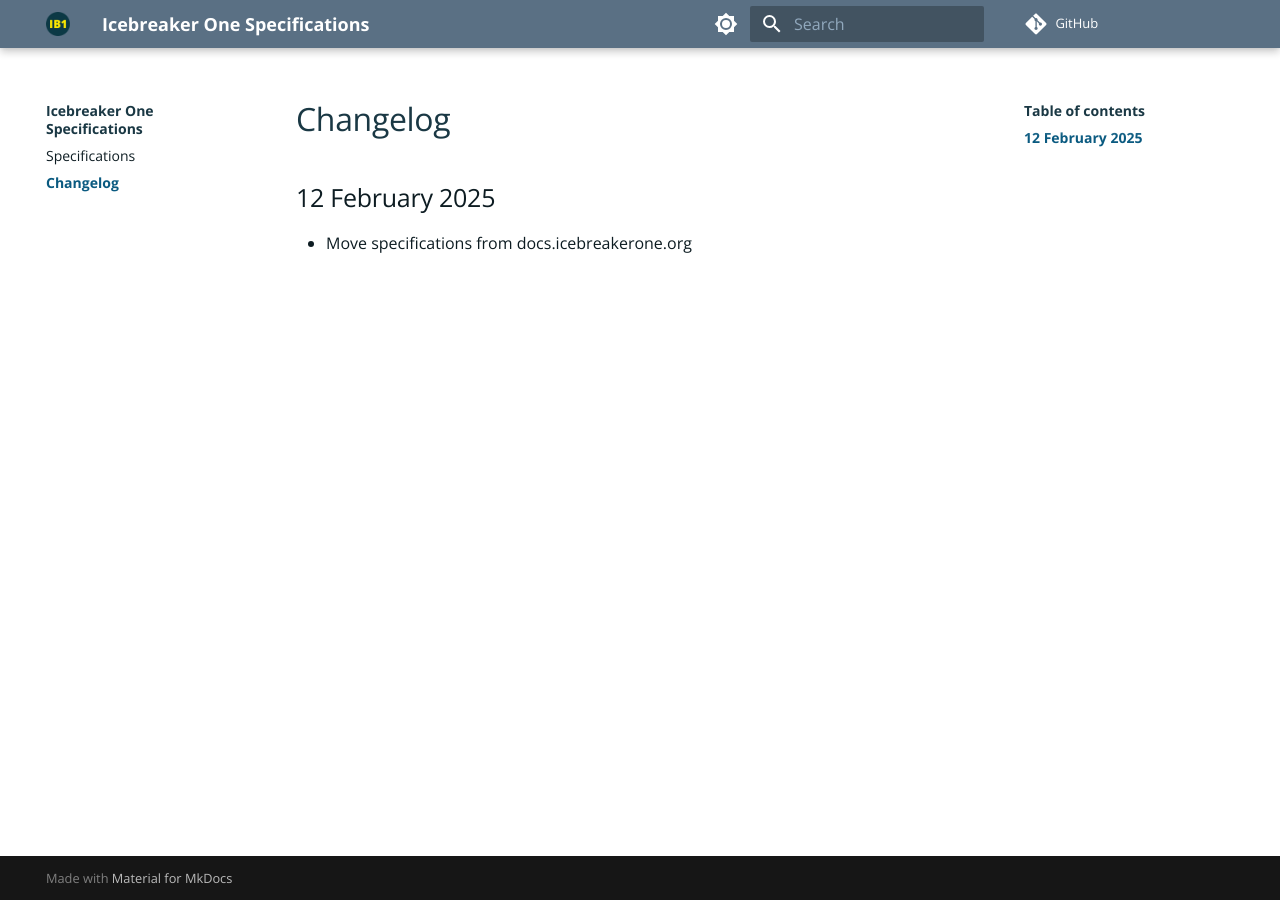
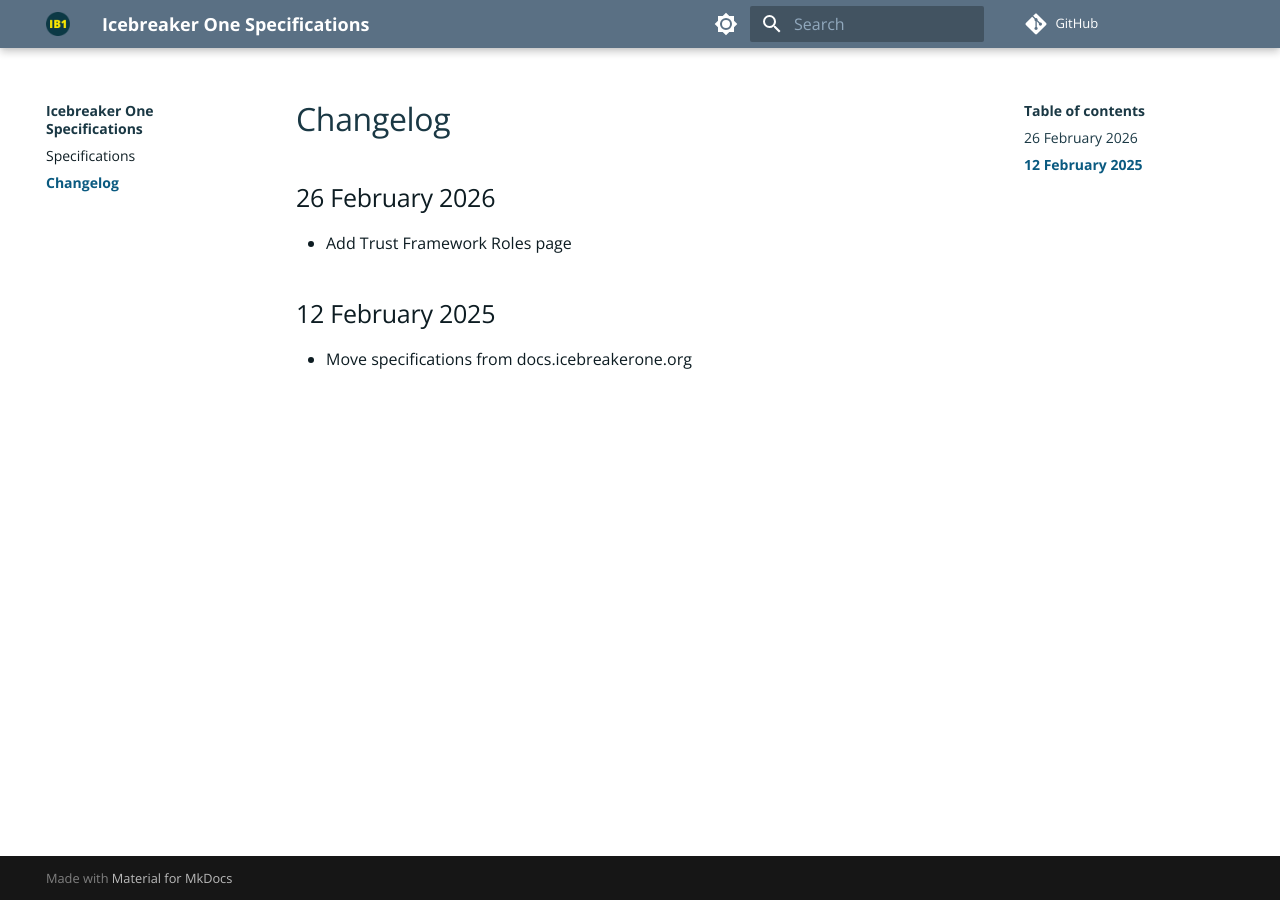
Before and after one commit to icebreakerone/ib1-technical-specifications, an MkDocs documentation site: the page built from docs/changelog.md, in a window 1280 px wide. Built offline with MkDocs 1.6.1 and Material for MkDocs 9.7.7, drawn with Linux system fonts in a browser that asks for light colours; comment, search, counter and statistics services are not loaded.

Commit message:
Update changelog

```diff
--- a/docs/changelog.md
+++ b/docs/changelog.md
@@ -1,5 +1,9 @@
 
 # Changelog
+
+## 26 February 2026
+
+* Add Trust Framework Roles page
 
 ## 12 February 2025
 
```
